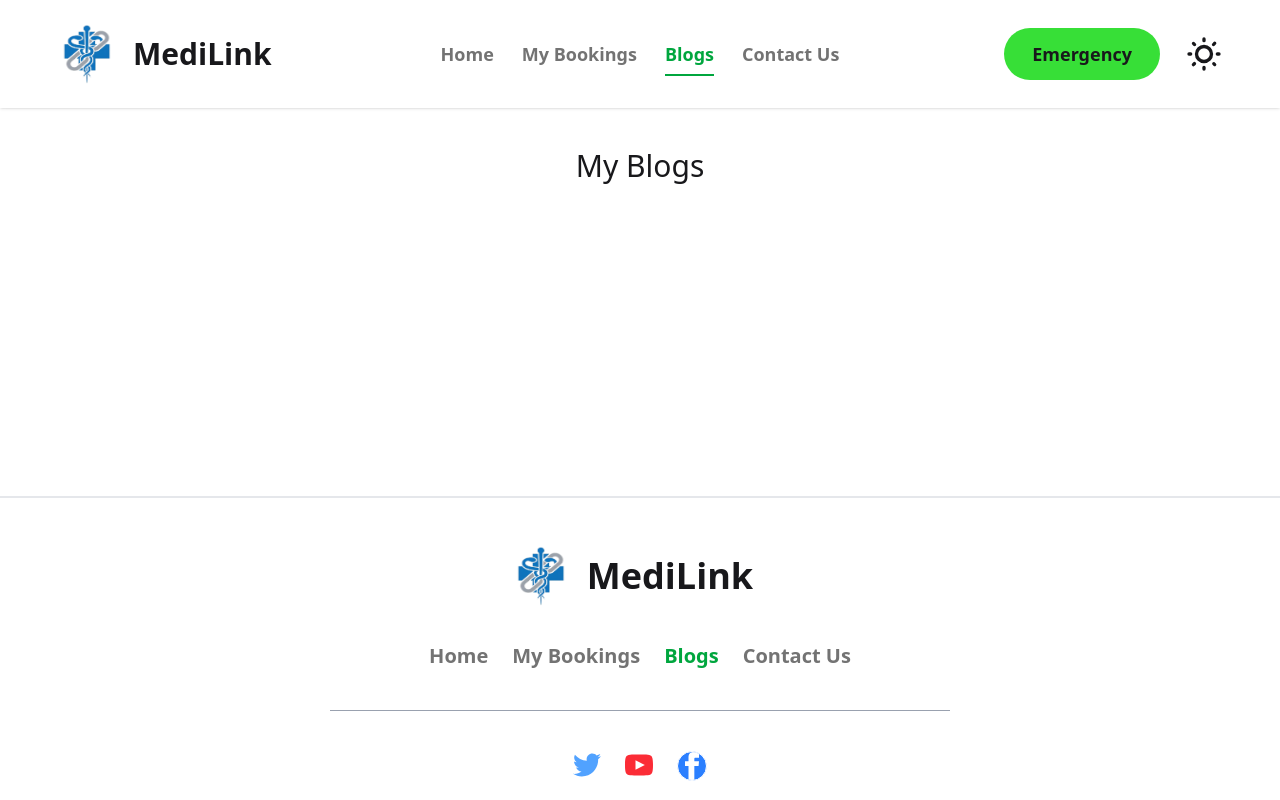
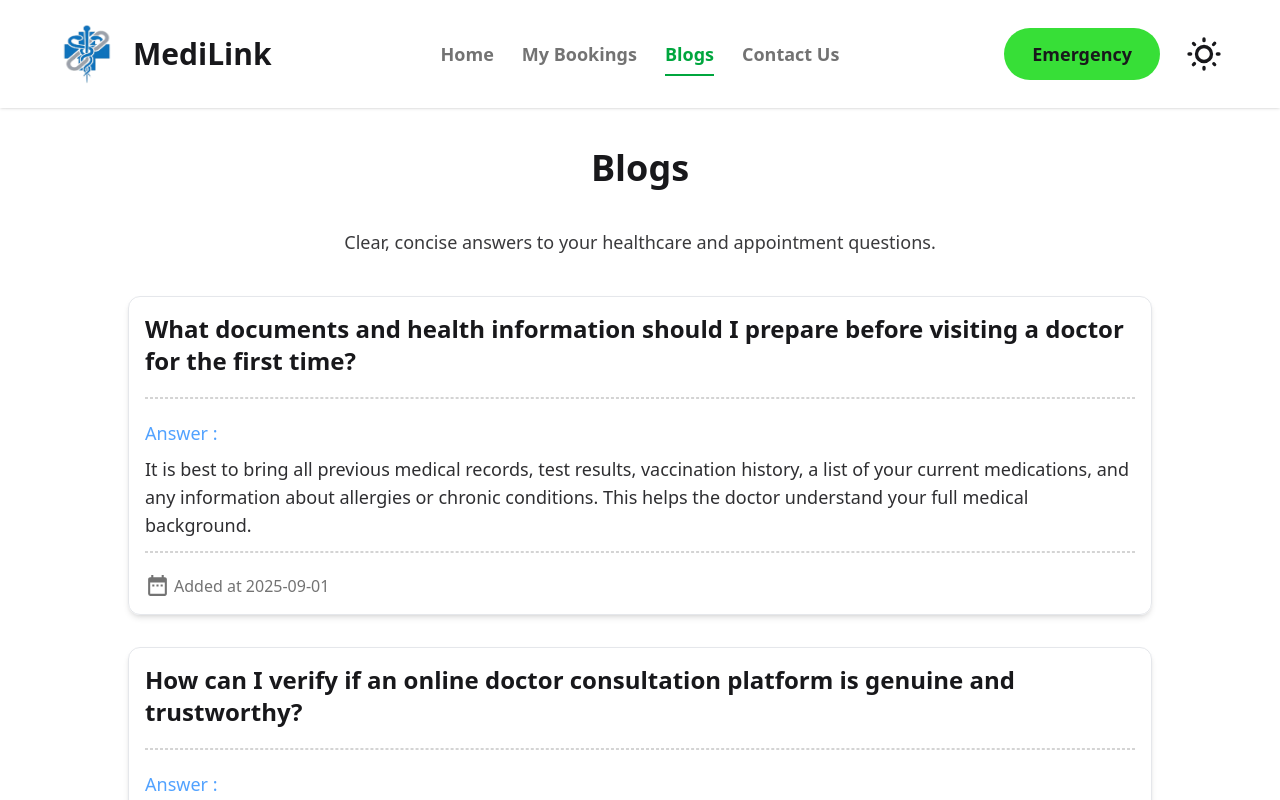
Before and after one commit to sahkil12/Medilink-project, a React (Vite) app: page /blogs in a window 1280 px wide. Shown: the top 800 px of the page. Built offline with nearby package versions, Linux system fonts and the light colour scheme.

Commit message:
Added Blog Section With Dynamically and some update

```diff
--- /dev/null
+++ b/public/blogData.json
@@ -0,0 +1,122 @@
+[
+  {
+    "id": 1,
+    "question": "What documents and health information should I prepare before visiting a doctor for the first time?",
+    "answer": "It is best to bring all previous medical records, test results, vaccination history, a list of your current medications, and any information about allergies or chronic conditions. This helps the doctor understand your full medical background.",
+    "addedDate": "2025-09-01"
+  },
+  {
+    "id": 2,
+    "question": "How can I verify if an online doctor consultation platform is genuine and trustworthy?",
+    "answer": "Look for platforms that clearly display doctor registration numbers, show verified qualifications, use secure payment gateways, and provide transparent privacy policies. Reading patient reviews also helps assess credibility.",
+    "addedDate": "2025-09-02"
+  },
+  {
+    "id": 3,
+    "question": "Why is it risky to take over-the-counter medicine without a doctor’s prescription?",
+    "answer": "Self-medicating can mask serious illnesses, cause drug interactions, and lead to side effects. A qualified doctor evaluates your condition and prescribes the correct dosage and duration for your safety.",
+    "addedDate": "2025-09-03"
+  },
+  {
+    "id": 4,
+    "question": "What are the benefits of scheduling regular health checkups even if I feel healthy?",
+    "answer": "Routine checkups help detect hidden diseases early, track important health markers like blood pressure and cholesterol, and allow your doctor to recommend lifestyle changes before problems become serious.",
+    "addedDate": "2025-09-04"
+  },
+  {
+    "id": 5,
+    "question": "How do doctors maintain patient confidentiality during online consultations?",
+    "answer": "Reputable telemedicine services use encrypted connections and follow strict data protection laws. Doctors are also bound by professional ethics to keep your information private.",
+    "addedDate": "2025-09-05"
+  },
+  {
+    "id": 6,
+    "question": "What should I do if I forget to take a prescribed dose of my medicine?",
+    "answer": "Read the instructions on your prescription or call your doctor or pharmacist. In many cases you can take the missed dose soon after remembering, but sometimes you should skip it. Never double the next dose unless told.",
+    "addedDate": "2025-09-06"
+  },
+  {
+    "id": 7,
+    "question": "When should I consider getting a second opinion from another doctor?",
+    "answer": "You may seek a second opinion if you receive a serious diagnosis, are unsure about a proposed treatment, or simply want reassurance. Another doctor can confirm or offer alternative options.",
+    "addedDate": "2025-09-07"
+  },
+  {
+    "id": 8,
+    "question": "How can I prepare my child for their first pediatric appointment?",
+    "answer": "Explain in simple words why you are visiting the doctor, bring their vaccination records, favorite toy or snack, and arrive early to give them time to relax before the check-up begins.",
+    "addedDate": "2025-09-08"
+  },
+  {
+    "id": 9,
+    "question": "Why do doctors ask detailed questions about family medical history?",
+    "answer": "Many conditions such as diabetes, heart disease, and some cancers run in families. Knowing your family history helps the doctor estimate your risk and suggest preventive steps.",
+    "addedDate": "2025-09-09"
+  },
+  {
+    "id": 10,
+    "question": "What is the difference between a general physician and a specialist doctor?",
+    "answer": "A general physician treats a wide range of common health issues and refers patients when special care is needed. A specialist focuses on one area such as cardiology, dermatology, or orthopedics.",
+    "addedDate": "2025-09-10"
+  },
+  {
+    "id": 11,
+    "question": "How soon should I visit a doctor if I develop new symptoms?",
+    "answer": "If the symptoms are severe, sudden, or worsening, seek medical attention immediately. For mild but persistent symptoms, schedule an appointment within a few days to avoid complications.",
+    "addedDate": "2025-09-11"
+  },
+  {
+    "id": 12,
+    "question": "Why is it important to disclose all supplements and herbal remedies to your doctor?",
+    "answer": "Some supplements can interact with prescription medicines or affect test results. Being open about everything you take helps your doctor keep you safe and adjust treatments if needed.",
+    "addedDate": "2025-09-12"
+  },
+  {
+    "id": 13,
+    "question": "How can I communicate effectively with my doctor during an appointment?",
+    "answer": "Write down your symptoms, questions, and any changes in your health beforehand. Speak clearly, be honest about lifestyle habits, and ask for clarification if you don’t understand the doctor’s advice.",
+    "addedDate": "2025-09-13"
+  },
+  {
+    "id": 14,
+    "question": "What should I do if my prescribed medicine causes side effects?",
+    "answer": "Stop taking the medicine only if the side effects are severe or dangerous. Otherwise, contact your doctor as soon as possible to discuss alternative drugs or dosage adjustments.",
+    "addedDate": "2025-09-14"
+  },
+  {
+    "id": 15,
+    "question": "How can I get medical help when I’m traveling abroad?",
+    "answer": "Carry your health insurance card, a list of emergency contacts, and essential medicines. Research nearby hospitals or clinics at your destination and consider travel insurance with medical coverage.",
+    "addedDate": "2025-09-15"
+  },
+  {
+    "id": 16,
+    "question": "Why do doctors recommend laboratory tests even if I feel fine?",
+    "answer": "Lab tests can reveal hidden conditions such as anemia, vitamin deficiencies, or early stages of chronic diseases. Detecting these early makes treatment easier and more effective.",
+    "addedDate": "2025-09-16"
+  },
+  {
+    "id": 17,
+    "question": "How can I manage appointment anxiety before seeing a doctor?",
+    "answer": "Arrive early, practice deep breathing, bring a supportive friend if allowed, and remind yourself that the visit is for your health and well-being. Preparing questions in advance also reduces stress.",
+    "addedDate": "2025-09-17"
+  },
+  {
+    "id": 18,
+    "question": "What are the warning signs that require immediate emergency medical care?",
+    "answer": "Severe chest pain, difficulty breathing, sudden weakness or numbness, uncontrolled bleeding, or loss of consciousness are red flags. Call emergency services without delay in such cases.",
+    "addedDate": "2025-09-18"
+  },
+  {
+    "id": 19,
+    "question": "Why is follow-up after treatment important even if I feel better?",
+    "answer": "Follow-up visits allow your doctor to monitor recovery, adjust medications, and catch any complications early. Skipping follow-ups can lead to relapse or untreated side effects.",
+    "addedDate": "2025-09-19"
+  },
+  {
+    "id": 20,
+    "question": "How can I choose the right specialist for my medical problem?",
+    "answer": "Check your primary doctor’s referral, review the specialist’s credentials and experience, read patient reviews, and see if the clinic offers the diagnostic facilities you need. This ensures you receive the most appropriate care.",
+    "addedDate": "2025-09-20"
+  }
+]
--- a/src/assets/Components/Errorpage/EmptyPage.jsx
+++ b/src/assets/Components/Errorpage/EmptyPage.jsx
@@ -1,8 +1,12 @@
 import { Link } from "react-router-dom";
+import { Helmet } from 'react-helmet';
 
 const EmptyPage = () => {
     return (
         <div className="text-center flex flex-col justify-center items-center space-y-8 min-h-[calc(100vh-452px)]">
+            <Helmet>
+        <title>MediLink | Empty Page</title>
+      </Helmet>
                 <h2 className="text-4xl font-medium">You Have Not Booked Any Appointment Yet</h2>
 
                  <Link to={'/'}>
--- a/src/assets/Components/Footer/Footer.jsx
+++ b/src/assets/Components/Footer/Footer.jsx
@@ -13,7 +13,7 @@ const Footer = () => {
             </Link>
           </div>
           {/* links */}
-          <ul className="flex gap-6 px-1 text-xl">
+          <ul className="flex gap-6 px-1 text-xl flex-col md:flex-row">
       <li><NavLink className={({isActive})=> isActive ? 'font-bold text-green-600' :'font-semibold text-neutral-500'} to={'/'}>Home</NavLink></li>
       <li><NavLink className={({isActive})=> isActive ? 'font-bold text-green-600' :'font-semibold text-neutral-500'} to={'myBookings'}>My Bookings</NavLink></li>
       <li><NavLink className={({isActive})=> isActive ? 'font-bold text-green-600' :'font-semibold text-neutral-500'} to={'blogs'}>Blogs</NavLink></li>
--- a/src/assets/Components/Navbar/Navbar.jsx
+++ b/src/assets/Components/Navbar/Navbar.jsx
@@ -154,7 +154,7 @@ const Navbar = () => {
           </ul>
         </div>
         <div className="navbar-end gap-6">
-          <Link className=" md:px-7 px-5 py-2 md:py-3 rounded-full font-bold bg-[#16da16da] hover:bg-[#11bd11da] md:text-lg ">
+          <Link className="hidden sm:flex md:px-7 px-5 py-2 md:py-3 rounded-full font-bold bg-[#16da16da] hover:bg-[#11bd11da] md:text-lg ">
             Emergency
           </Link>
 
--- /dev/null
+++ b/src/assets/Pages/Blog.jsx
@@ -0,0 +1,19 @@
+import { MdDateRange } from "react-icons/md";
+const Blog = ({blog}) => {
+    console.log(blog);
+    const {answer, question, addedDate} = blog;
+    return (
+        <div className="border border-gray-200 p-4 rounded-xl space-y-5 shadow-md">
+                <h2 className="text-2xl font-bold">{question}</h2>
+                <div className="border border-neutral-300 border-dashed"> </div>
+                <h2 className="flex flex-col gap-2 my-3">
+                    <span className="text-lg text-blue-400 font-medium">Answer :</span>
+                    <span className="font-medium text-lg opacity-90">{answer}</span>
+                </h2>
+                <div className="border border-neutral-300 border-dashed"> </div>
+                <h3 className="text-neutral-500 5 font-medium flex gap-1 items-center"><MdDateRange size={25}></MdDateRange> Added at {addedDate}</h3>
+        </div>
+    );
+};
+
+export default Blog;
--- a/src/assets/Pages/Blogs.jsx
+++ b/src/assets/Pages/Blogs.jsx
@@ -1,8 +1,28 @@
+import { useLoaderData, useNavigation } from "react-router-dom";
+import Blog from './Blog';
+import Spinner from "../Components/Spinner/Spinner";
+import { Helmet } from "react-helmet";
 
 const Blogs = () => {
+    const blogs = useLoaderData()
+    const navigation = useNavigation()
+
+    if(navigation.state === 'loading'){
+        return <Spinner></Spinner>;
+    }
     return (
-        <div>
-                <h2 className="text-3xl text-center my-10">My Blogs</h2>
+        <div className="md:w-[80%] mx-auto">
+            <Helmet>
+                <title>MediLink | Blogs Page</title>
+            </Helmet>
+
+                <h2 className="text-4xl font-bold text-center my-10">Blogs</h2>
+                <p className="opacity-85 font-medium text-lg text-center">Clear, concise answers to your healthcare and appointment questions.</p>
+                <div className="space-y-8 my-10">
+                    {
+                        blogs.map(blog => <Blog key={blog.id} blog={blog}></Blog>)
+                    }
+                </div>
         </div>
     );
 };
--- a/src/assets/Pages/Contact.jsx
+++ b/src/assets/Pages/Contact.jsx
@@ -1,8 +1,12 @@
+import { Helmet } from "react-helmet";
 import ErrorPage from "../Components/Errorpage/ErrorPage";
 
 const Contact = () => {
     return (
         <div>
+            <Helmet>
+                <title>MediLink | Contact Page</title>
+            </Helmet>
                 <ErrorPage></ErrorPage>
         </div>
     );
--- a/src/assets/Pages/Home.jsx
+++ b/src/assets/Pages/Home.jsx
@@ -19,7 +19,7 @@ const Home = () => {
                     <div className="text-center space-y-5 my-10 sm:w-3/4 p-8 mx-auto">
                         <h2 className="text-[40px] font-bold">We Provide Best Medical Services</h2>
                         <p className="opacity-85">Access trusted, experienced doctors for everything from routine check-ups to urgent care — quality medical services when you need them.</p>
-                        <div className="grid grid-cols-1 md:grid-cols-2 lg:grid-cols-4 gap-8">
+                        <div className="grid grid-cols-1  md:grid-cols-2 lg:grid-cols-4 gap-8">
                {/* box - 1 */}
                             <div className="border border-gray-300 my-7 rounded-xl py-6 px-10 space-y-7 text-start">
                                 {/* icon */}
--- a/src/assets/Pages/MyBookings.jsx
+++ b/src/assets/Pages/MyBookings.jsx
@@ -3,6 +3,7 @@ import { Helmet } from "react-helmet";
 import { getDoctors, removeDoctor } from "../Components/DataBase/LocalDataBase";
 import { BarChart, Bar, Cell, XAxis, YAxis, CartesianGrid } from 'recharts';
 import EmptyPage from "../Components/Errorpage/EmptyPage";
+import { useNavigation } from "react-router-dom";
 const colors = ['#0088FE', '#00C49F', '#FFBB28', '#FF8042', 'red', 'pink', 'gray',
     'tomato','#006A67', 'blueviolet', 'cadetblue','#59AC77', '#5D2F77', '#4FB7B3'
 ];
@@ -21,6 +22,7 @@ const TriangleBar = (props) => {
 
 const MyBookings = () => {
   const [bookedDoctors, setBookedDoctors] = useState([]);
+  const navigation = useNavigation()
   useEffect(() => {
       setBookedDoctors(getDoctors());
     }, []);
@@ -37,7 +39,9 @@ const MyBookings = () => {
     if(bookedDoctors.length <= 0){
         return <EmptyPage></EmptyPage>
     }
-
+    if(navigation.state === 'loading'){
+        return <Spinner></Spinner>
+    }
   return (
 
     <div className="sm:w-10/12 md:w-[80%] mx-auto space-y-7">
--- a/src/assets/Routes/Routes.jsx
+++ b/src/assets/Routes/Routes.jsx
@@ -27,6 +27,7 @@ export const router = createBrowserRouter([
         },
         {
             path:'blogs',
+            loader:()=> fetch("/blogData.json"),
             element:<Blogs></Blogs>
         },
         {
```
Also changed, not shown: src/assets/Components/OutletPages/Hero.jsx (+4 -4 lines).
